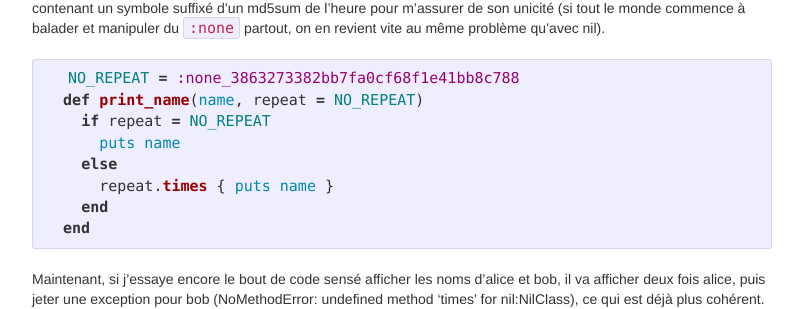
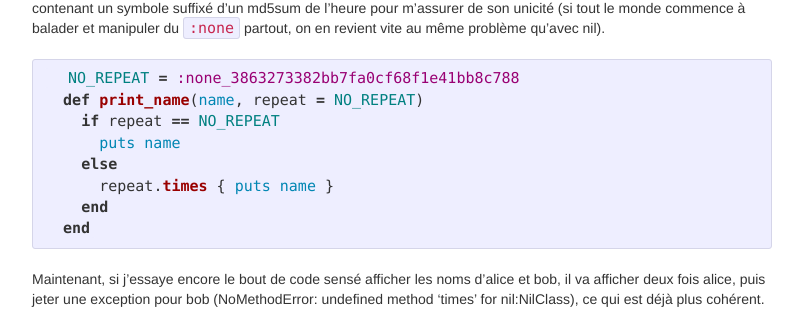
Before and after one commit to bankair/blog, a Jekyll site: the page built from _posts/2015-12-17-nil-c-est-nul.md, in a window 1280 px wide and 900 px high, scrolled down 6632 px. Shown: the part 148-457 px from the top of the window, without its empty margins (238-1041 px from the left). Built offline with Jekyll 4.4.1, drawn with Linux system fonts in a browser that asks for light colours; nearby versions of some CDN libraries.

Commit message:
Fix wrong affectation

```diff
--- a/_posts/2015-12-17-nil-c-est-nul.md
+++ b/_posts/2015-12-17-nil-c-est-nul.md
@@ -287,7 +287,7 @@ Si vraiment vous devez utiliser une paramètre optionnel, avec une valeur neutre
 {% highlight ruby %}
   NO_REPEAT = :none_3863273382bb7fa0cf68f1e41bb8c788
   def print_name(name, repeat = NO_REPEAT)
-    if repeat = NO_REPEAT
+    if repeat == NO_REPEAT
       puts name
     else
       repeat.times { puts name }
```
